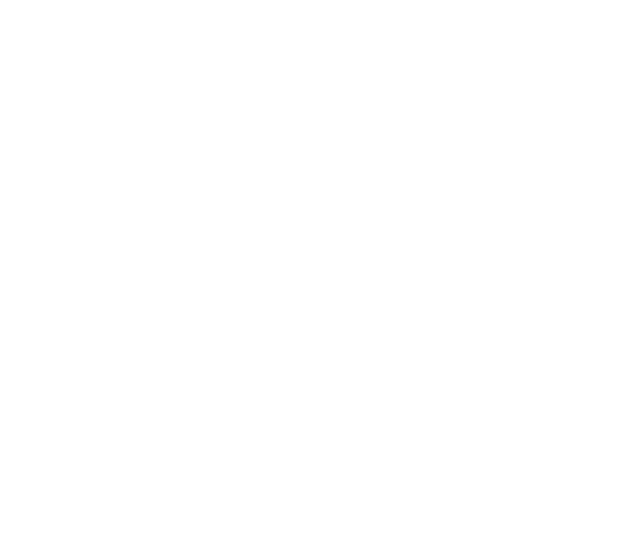
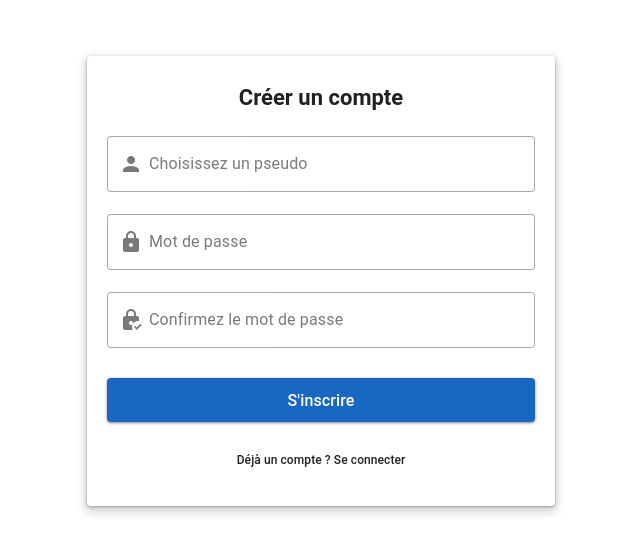
Before and after one commit to DioAkaTheWorld/Projet_Nuxt, a Nuxt app in the folder projet_nuxt/: page /register in a window 1280 px wide. Before the commit this address had no page. Shown: the top 554 px of the page, without its empty margins (319-959 px from the left). Built offline with nearby package versions, Linux system fonts and the light colour scheme.

Commit message:
inscription

```diff
--- a/projet_nuxt/app/pages/index.vue
+++ b/projet_nuxt/app/pages/index.vue
@@ -1,6 +1,6 @@
 <script setup>
 const { data: forums, pending } = useFetch('/api/forums')
-const { user, logout } = useAuth() // On récupère l'utilisateur et la fonction déconnexion
+const { user, logout } = useAuth()
 </script>
 
 <template>
--- /dev/null
+++ b/projet_nuxt/app/pages/register.vue
@@ -0,0 +1,53 @@
+<script setup>
+const username = ref('')
+const password = ref('')
+const confirmPassword = ref('')
+const errorMsg = ref('')
+
+const { user } = useAuth()
+
+const register = async () => {
+  errorMsg.value = ''
+
+  if (password.value !== confirmPassword.value) {
+    errorMsg.value = 'Les mots de passe ne correspondent pas.'
+    return
+  }
+
+  try {
+    const res = await $fetch('/api/auth/register', {
+      method: 'POST',
+      body: { username: username.value, password: password.value }
+    })
+
+    if (res.success) {
+      user.value = res.user
+      navigateTo('/')
+    }
+  } catch (e) {
+    errorMsg.value = e.data?.message || 'Une erreur est survenue.'
+  }
+}
+</script>
+
+<template>
+  <v-container max-width="500" class="mt-10">
+    <v-card class="pa-5" elevation="3">
+      <v-card-title class="text-h5 font-weight-bold text-center mb-4">Créer un compte</v-card-title>
+
+      <v-alert v-if="errorMsg" type="error" class="mb-4" density="compact">{{ errorMsg }}</v-alert>
+
+      <v-form @submit.prevent="register">
+        <v-text-field v-model="username" label="Choisissez un pseudo" prepend-inner-icon="mdi-account" variant="outlined" required></v-text-field>
+        <v-text-field v-model="password" label="Mot de passe" prepend-inner-icon="mdi-lock" type="password" variant="outlined" required></v-text-field>
+        <v-text-field v-model="confirmPassword" label="Confirmez le mot de passe" prepend-inner-icon="mdi-lock-check" type="password" variant="outlined" required></v-text-field>
+
+        <v-btn type="submit" color="primary" block size="large" class="mt-2">S'inscrire</v-btn>
+      </v-form>
+
+      <v-card-actions class="justify-center mt-3">
+        <v-btn variant="text" size="small" to="/login">Déjà un compte ? Se connecter</v-btn>
+      </v-card-actions>
+    </v-card>
+  </v-container>
+</template>
```
Also changed, not shown: 1 other file (tests, documents, lock files or other folders).
